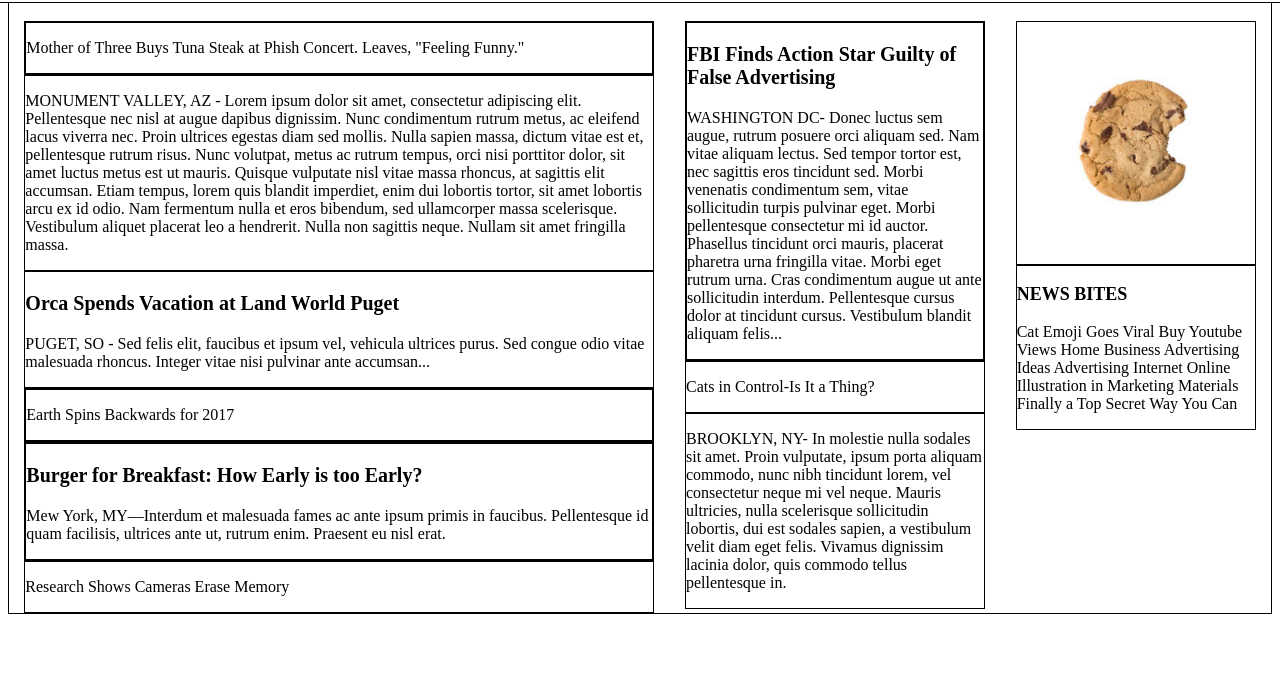
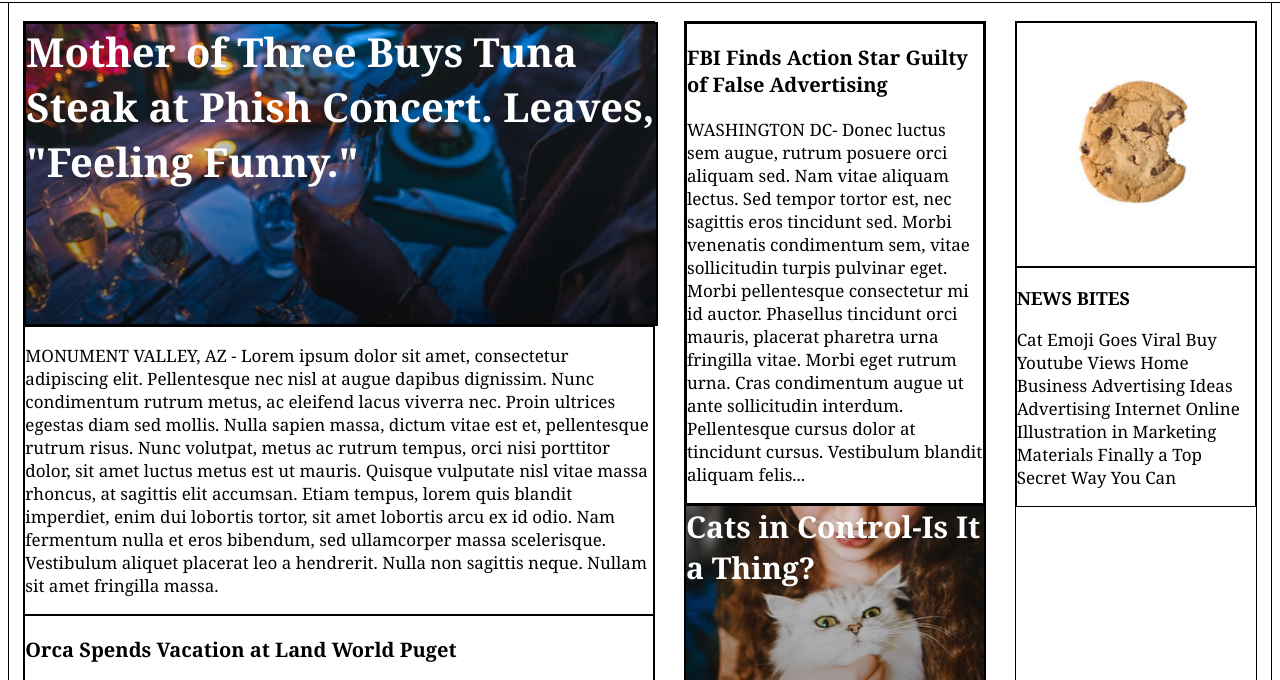
Before and after one commit to Snow-223/My-Times, a plain HTML site: page index.html in a window 1280 px wide. Shown: the part 70-750 px from the top of the page. Drawn offline with Linux system fonts and the light colour scheme.

Commit message:
Add Background Images

```diff
--- a/index.html
+++ b/index.html
@@ -27,7 +27,7 @@
     <div class="major">
       <div class = "first col">
         <div class="mother">
-          <p>Mother of Three Buys Tuna Steak at Phish Concert. Leaves, "Feeling Funny."</p>
+          <p style="margin-top:0px;">Mother of Three Buys Tuna Steak at Phish Concert. Leaves, "Feeling Funny."</p>
         </div>
 
         <div class="monument">
@@ -44,7 +44,7 @@
         </div>
 
         <div class="earth">
-          <p>Earth Spins Backwards for 2017</p>
+          <p style="margin-top:0px;">Earth Spins Backwards for 2017</p>
         </div>
 
         <div class="burger">
@@ -53,7 +53,7 @@
         </div>
 
         <div class="research">
-          <p>Research Shows Cameras Erase Memory</p>
+          <p style="margin-top:0px;">Research Shows Cameras Erase Memory</p>
         </div>
 
       </div>
@@ -66,7 +66,7 @@
         </div>
 
         <div class="cats">
-          <p>Cats in Control-Is It a Thing?</p>
+          <p style="margin-top:0px;">Cats in Control-Is It a Thing?</p>
         </div>
 
         <div class="brooklyn">
--- a/resources/style.css
+++ b/resources/style.css
@@ -47,35 +47,48 @@ nav{
   margin: 0 auto;
   flex-wrap: wrap;
   justify-content: space-around;
-  align-items: flex-start;
+  align-items: stretch;
   padding-top: 20px;
   padding-left: 0px;
   padding-right: 0px;
   margin-top: 70px;
+  font-family: Georgia;
+  font-size: 17px;
+  color: black;
 }
 
 .col{
   display: inline-flex;
-  width: 40%;
   flex-direction: column;
+  align-items: stretch;
 }
 
-.first{
+.first.col{
   width: 630px;
+  border: solid black 1px;
+
 }
 
-.second{
+.second.col{
   width: 300px;
+  border: solid black 1px;
 }
 
-.third{
+.third.col{
   width: 240px;
+  border: solid black 1px;
 }
 
 .mother{
   border: solid black 2px;
-  background-image: url("resources/main.png");
-  background-size:100% 100%;
+  background-image: url("main.png");
+  background-size: cover;
+  color: white;
+  width: 100%;
+  height: 300px;
+  font-weight: bold;
+  font-size: 40px;
+  color:white;
 }
 
 .monument{
@@ -87,7 +100,14 @@ nav{
 }
 
 .earth{
+  background-image: url("fall.png");
+  background-repeat:repeat-x;
+  height: 300px;
   border: solid black 2px;
+  font-weight:bold;
+  font-size:30px;
+  color:white;
+  text-align: center;
 }
 
 .burger{
@@ -95,7 +115,14 @@ nav{
 }
 
 .research{
+  background-image: url("hipster.png");
+  background-repeat: repeat-x;
+  height: 300px;
   border: solid black 1px;
+  font-size:30px;
+  font-weight:bold;
+  color:white;
+  text-align: center;
 }
 
 .fbi{
@@ -104,6 +131,11 @@ nav{
 
 .cats{
   border: solid black 1px;
+  background-image: url("cat.png");
+  height: 250px;
+  font-size:30px;
+  font-weight:bold;
+  color:white;
 }
 
 .brooklyn{
```
